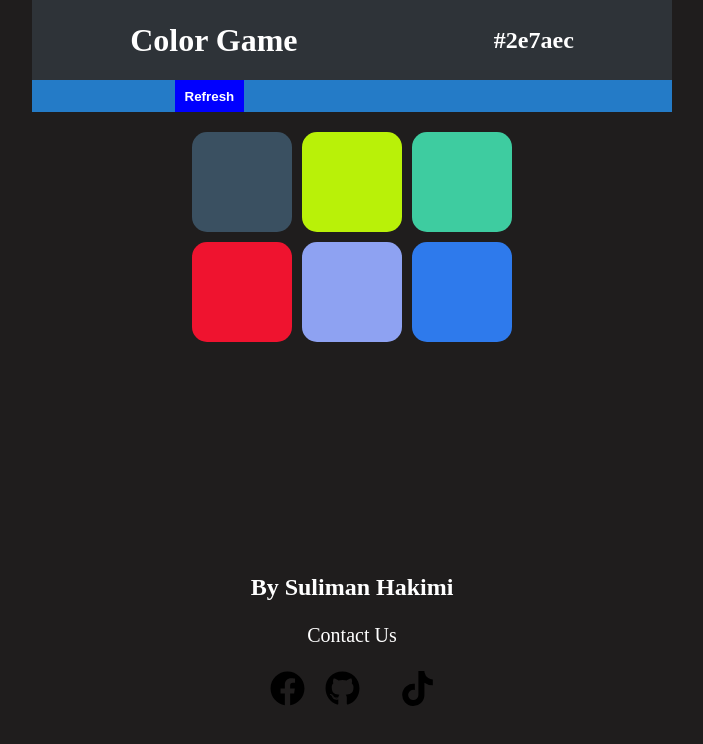
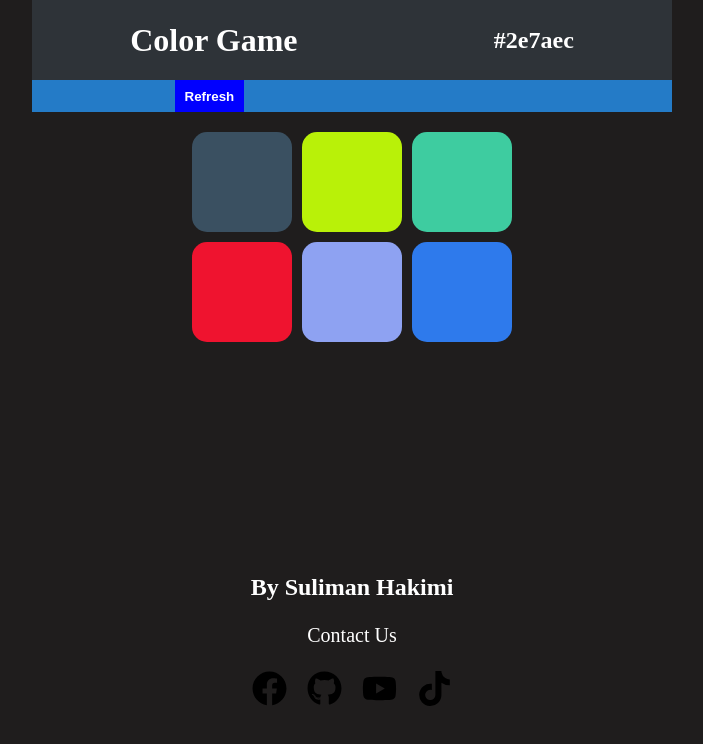
Before and after one commit to SulimanHakimi/colors-game, a plain HTML site: page index.html in a window 1280 px wide. Shown: the whole page, without its empty margins (288-991 px from the left). Drawn offline with Linux system fonts and the light colour scheme.

Commit message:
update links

```diff
--- a/index.html
+++ b/index.html
@@ -35,6 +35,7 @@
             <a href="https://github.com/SulimanHakimi"><img src="./img/github.svg" alt="" /></a>
           </li>
           <li>
+            <a href="https://www.youtube.com/channel/UC_-ZTxcj6qqV1bUXTvHv17A"><img src="./img/youtube.svg" alt="" /></a>
           </li>
           <li>
             <a href="#"><img src="./img/tiktok.svg" alt="" /></a>
```
